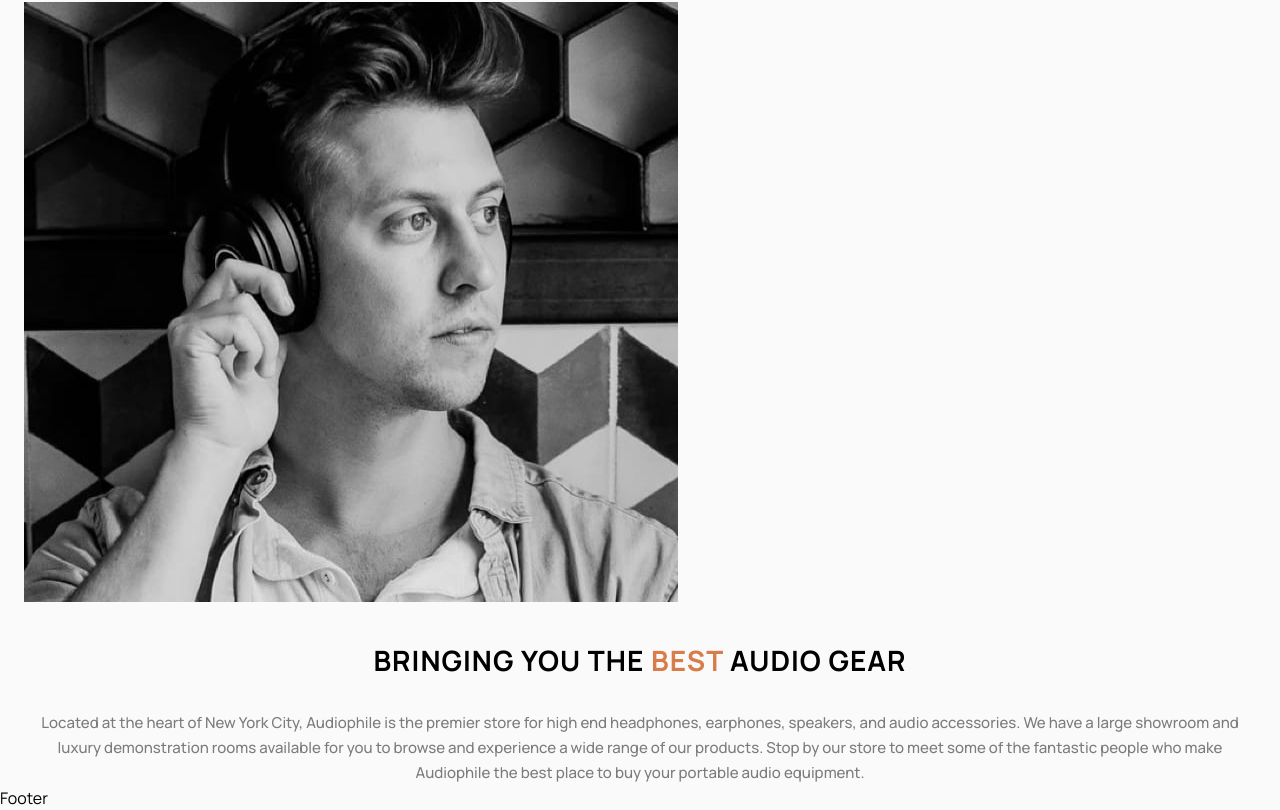
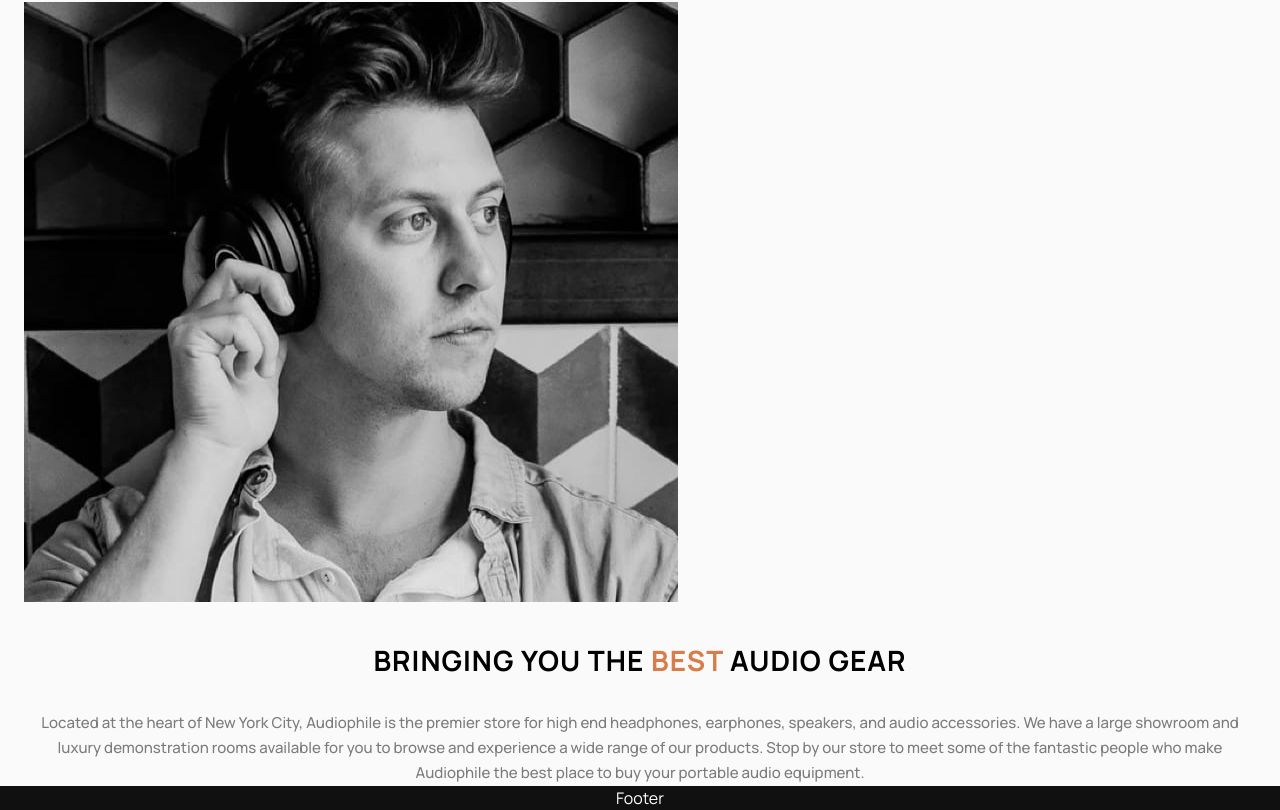
Before and after one commit to nishanth1596/audiophile-ecommerce-website, a React (Vite) app: page /checkout in a window 1280 px wide. Shown: the part 232-1042 px from the top of the page. Built offline with nearby package versions, Linux system fonts and the light colour scheme.

Commit message:
feat: Created reusable Logo component for header and footer

```diff
--- a/src/ui/Footer.tsx
+++ b/src/ui/Footer.tsx
@@ -1,5 +1,9 @@
 function Footer() {
-  return <footer className="">Footer</footer>;
+  return (
+    <footer className="bg-Black text-White flex w-full flex-col items-center text-center">
+      Footer
+    </footer>
+  );
 }
 
 export default Footer;
--- a/src/ui/Header.tsx
+++ b/src/ui/Header.tsx
@@ -1,5 +1,5 @@
 import hamburgerIcon from "../assets/shared/tablet/icon-hamburger.svg";
-import audioPhileLogo from "../assets/shared/desktop/logo.svg";
+import Logo from "./Logo";
 
 function Header() {
   return (
@@ -9,8 +9,7 @@ function Header() {
           <img src={hamburgerIcon} alt="" />
         </button>
 
-        <img src={audioPhileLogo} alt="Audiophile logo" />
-
+        <Logo />
         <button>
           <svg width="23" height="20" xmlns="http://www.w3.org/2000/svg">
             <path
--- /dev/null
+++ b/src/ui/Logo.tsx
@@ -0,0 +1,7 @@
+import audioPhileLogo from "../assets/shared/desktop/logo.svg";
+
+function Logo() {
+  return <img src={audioPhileLogo} alt="Audiophile logo" />;
+}
+
+export default Logo;
```
